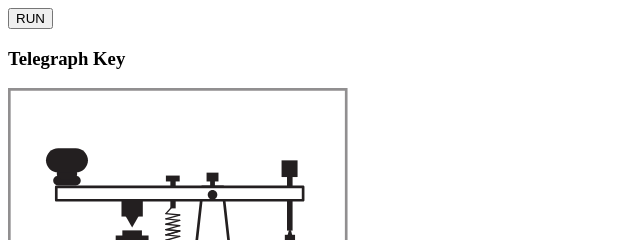
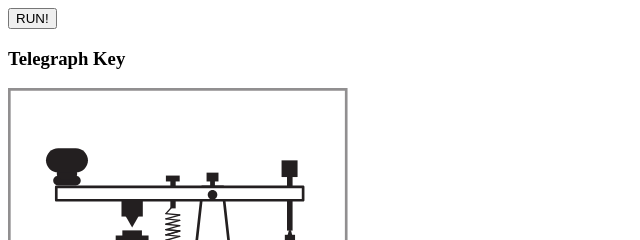
Before and after one commit to public202002/public202002.github.io, a website: page public/universal-morse-input-output/index.html in a window 1280 px wide. Shown: the top 240 px of the page, 0-640 px from the left. Drawn offline with Linux system fonts and the light colour scheme.

Commit message:
Update index.html

```diff
--- a/public/universal-morse-input-output/index.html
+++ b/public/universal-morse-input-output/index.html
@@ -3,7 +3,7 @@
   <head>
   </head>
   <body style="overflow-y:hidden">
-    <button id="postYourAdd" onclick="main()">RUN</button>
+    <button id="postYourAdd" onclick="main()">RUN!</button>
 
 <h3>Telegraph Key</h3>
 <dt id="morseKey">
```
